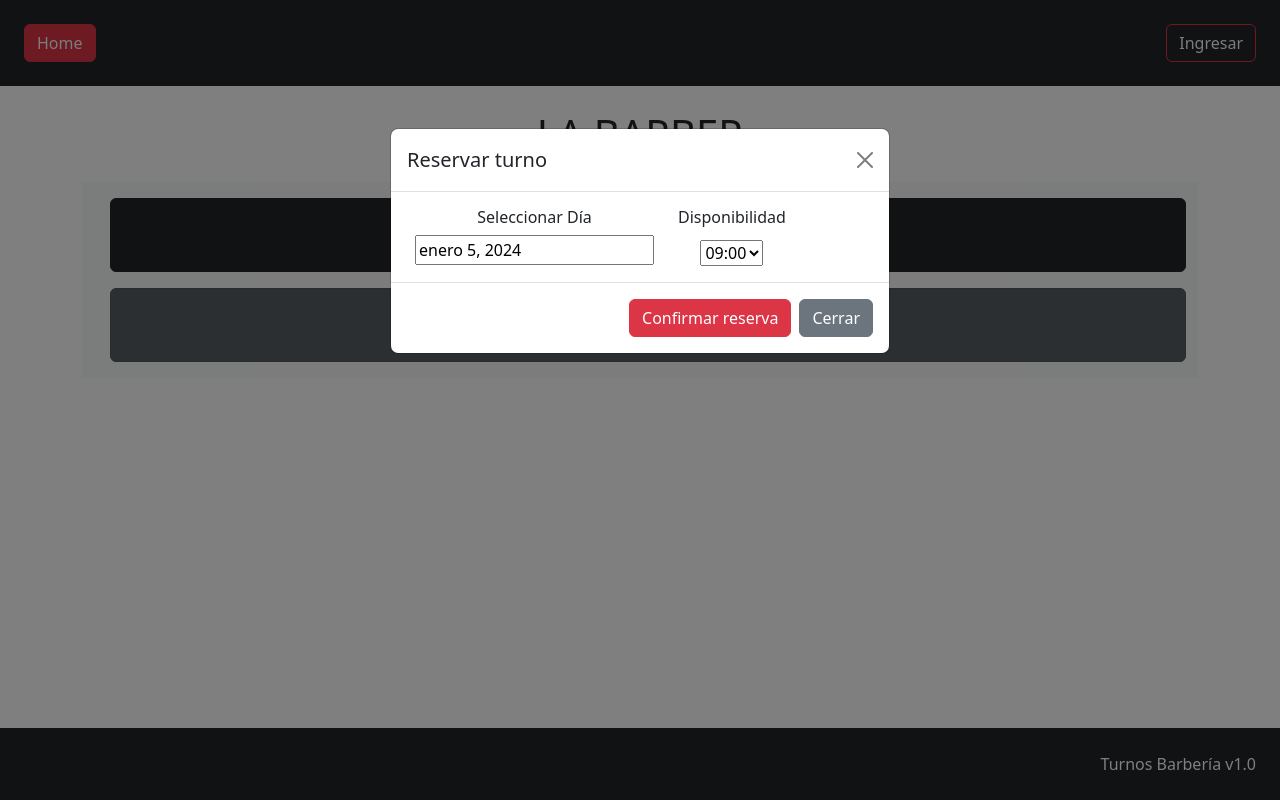
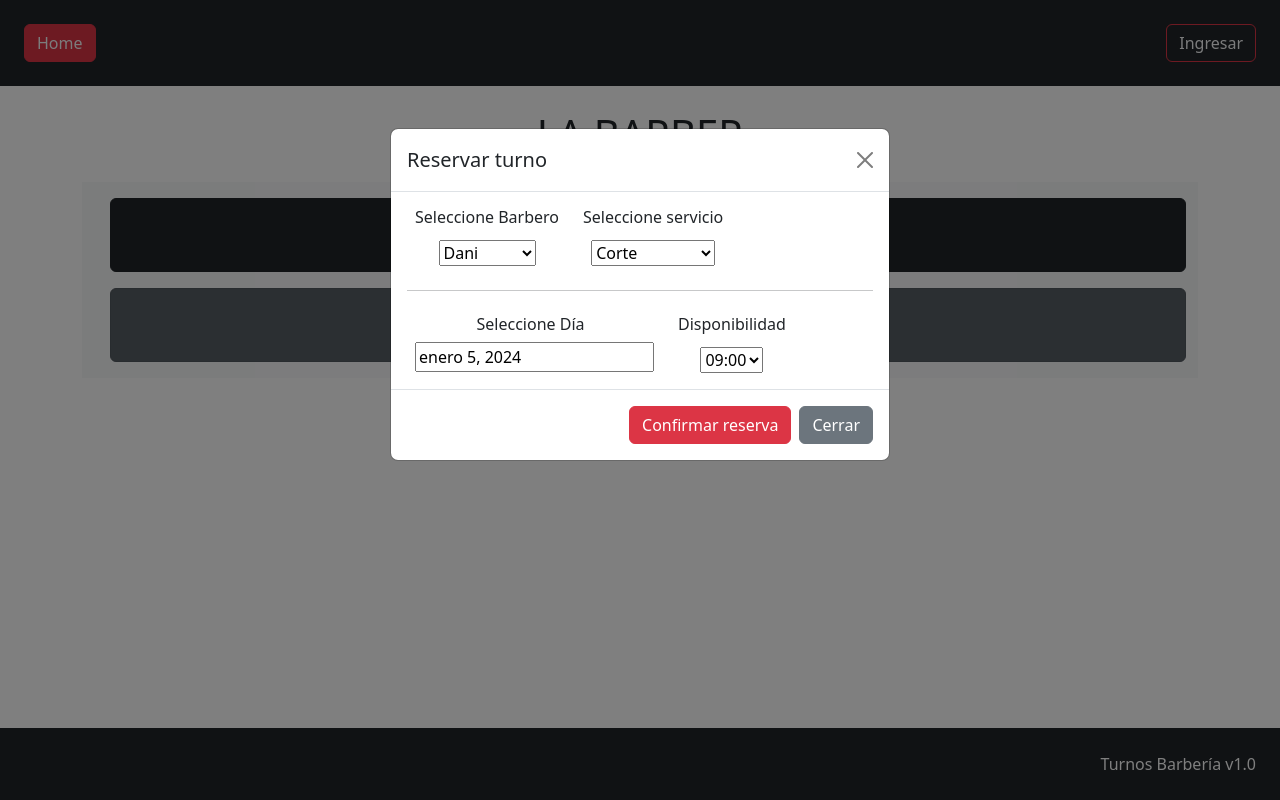
Before and after one commit to makzzer/barber-react, a React (Vite) app: page / in a window 1280 px wide. Both pictures are taken after a click on the button "RESERVAR TURNO". Built offline with nearby package versions, Linux system fonts and the light colour scheme.

Commit message:
agregado campo servicio y barbero

```diff
--- a/src/components/calendar/SelectorFecha.jsx
+++ b/src/components/calendar/SelectorFecha.jsx
@@ -12,6 +12,8 @@ const SelectorFecha = ({ isOpen, onClose, onDateSelect }) => {
 
   const [selectedDate, setSelectedDate] = useState(today);
   const [selectedTime, setSelectedTime] = useState("");
+  const [selectedBarbero, setBarbero] = useState("");
+  const [selectedServicio, setServicio] = useState("");
 
   const handleDateChange = (date) => {
     setSelectedDate(date);
@@ -19,6 +21,14 @@ const SelectorFecha = ({ isOpen, onClose, onDateSelect }) => {
 
   const handleTimeChange = (e) => {
     setSelectedTime(e.target.value);
+  };
+
+  const handleBarberoChange = (e) => {
+    setBarbero(e.target.value);
+  };
+
+  const handleServicioChange = (e) => {
+    setServicio(e.target.value);
   };
 
   const handleSave = () => {
@@ -50,6 +60,10 @@ const SelectorFecha = ({ isOpen, onClose, onDateSelect }) => {
     "18:30",
     "19:00",
   ];
+
+  const barberos = ["Dani", "Cris", "Barbero X"];
+
+  const servicios = ["Corte", "Corte y barba"];
 
   useEffect(() => {
     if (isOpen) {
@@ -104,17 +118,76 @@ const SelectorFecha = ({ isOpen, onClose, onDateSelect }) => {
                 ></button>
               </div>
 
-              <div className="modal-body d-flex" style={{ textAlign: "center" }}>
+              <div
+                className="modal-body d-flex flex-column"
+                style={{ textAlign: "center" }}
+              >
                 {/* Acá arranca el contenido del body de la reserva de turnos */}
 
                 <div className="d-flex flex-row">
+                  {/* Espaciador vertical para alinear los elementos */}
+                  <div style={{ marginTop: "10px" }}></div>
+
+                  {/* Espaciador vertical para alinear los elementos */}
+                  <div style={{ marginTop: "10px" }}></div>
+
+                  {/* Columna de Servicio */}
+
+                  <div className="d-flex flex-row">
+                    {/* select de barbero */}
+                    <div className="d-flex flex-column ms-2">
+                      <div>
+                        <h6>Seleccione Barbero</h6>
+                      </div>
+
+                      <div className="">
+                        <select
+                          value={selectedBarbero}
+                          onChange={handleBarberoChange}
+                          style={{ marginTop: "5px" }}
+                        >
+                          {barberos.map((barbero, index) => (
+                            <option key={index} value={barbero}>
+                              {barbero}
+                            </option>
+                          ))}
+                        </select>
+                      </div>
+                    </div>
+
+                    <div className="d-flex flex-column ms-4">
+                      <div>
+                        <h6>Seleccione servicio</h6>
+                      </div>
+
+                      <div className="">
+                        <select
+                          value={selectedServicio}
+                          onChange={handleServicioChange}
+                          style={{ marginTop: "5px" }}
+                        >
+                          {servicios.map((servicio, index) => (
+                            <option key={index} value={servicio}>
+                              {servicio}
+                            </option>
+                          ))}
+                        </select>
+                      </div>
+                    </div>
+                  </div>
+                </div>
+
+                <hr className="mt-4 mb-4"></hr>
+
+                <div className="d-flex flex-row">
                   {/* Columna de fecha */}
-                  <div className="d-flex flex-column ms-2">
+                  <div className="d-flex flex-column">
                     <div>
-                      <h6>Seleccionar Día</h6>
+                      <h6 className="">Seleccione Día</h6>
                     </div>
                     <div>
                       <DatePicker
+                        className="ms-2"
                         selected={selectedDate}
                         onChange={handleDateChange}
                         locale={es}
```
